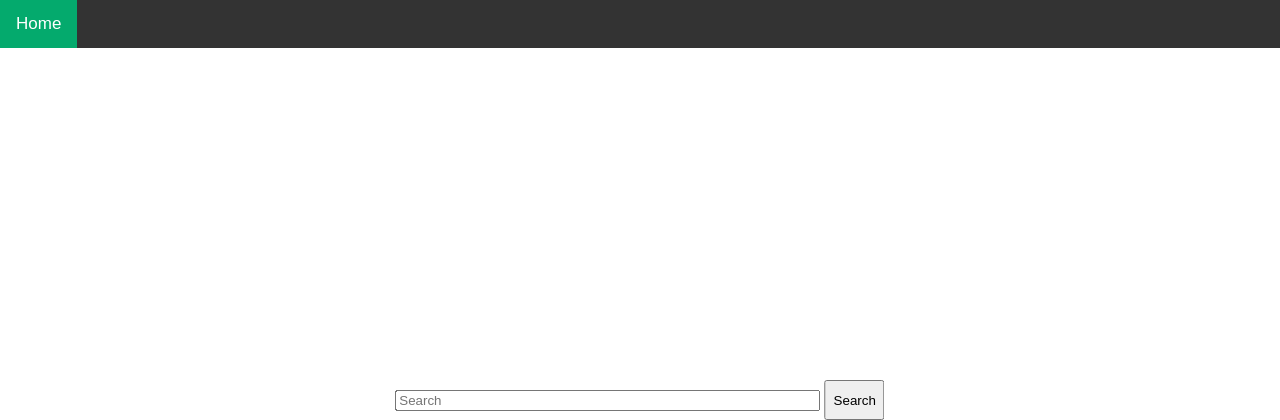
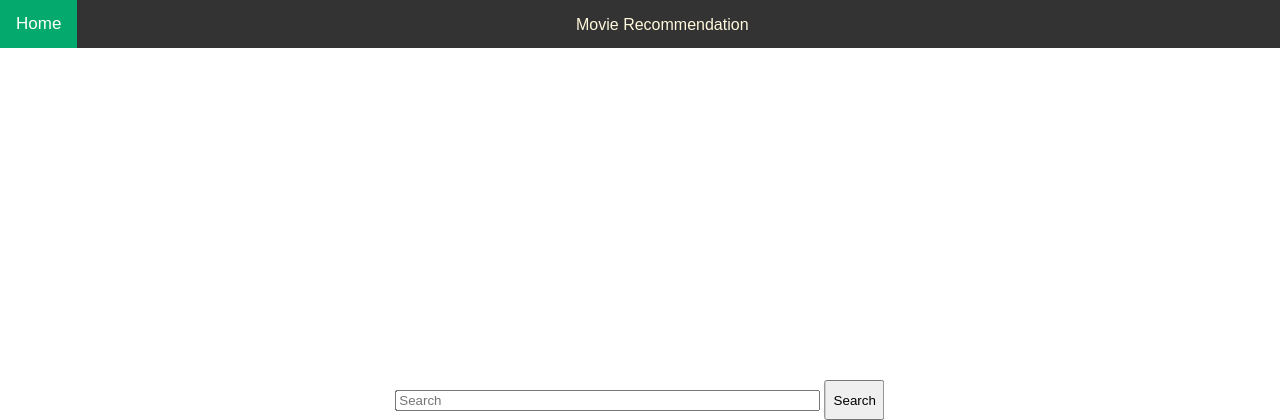
Before and after one commit to Thierno-IA/Moteur-de-Recommandation-, a Flask app: page / in a window 1280 px wide. Shown: the top 420 px of the page. Run offline with Flask 2, Linux system fonts and the light colour scheme; parts of the project's set-up code (start-up, migrations or seed data) failed here and were passed over.

Commit message:
initial commit

```diff
--- a/app.py
+++ b/app.py
@@ -98,4 +98,4 @@ def my_get():
 
 
 if __name__ == '__main__':
-    app.run(debug=False)
+    app.run(debug=True)
--- a/templates/index.html
+++ b/templates/index.html
@@ -24,12 +24,13 @@
           -ms-transform: translate(-50%, -50%);
           transform: translate(-50%, -50%);
         }
+        .whi{color: cornsilk;left:10px;left: 45%;position:absolute;}
   </style>
 {% endblock %}
 {% block body %}
 <div class="topnav">
   <a class="active" href="#">Home</a>
-
+  <p class="whi">Movie Recommendation</p>
 
 </div>
 <div class="center">
--- a/templates/recommendation.html
+++ b/templates/recommendation.html
@@ -15,7 +15,7 @@
             .column {flex: 33.33%;padding: 5px;}
             .forum{padding: 10px;}
             .button{height:40px;width:60px;}
-            .whi{color: cornsilk;left:10px;}
+            .whi{color: cornsilk;left:10px;left: 45%;position:absolute;}
 
         </style>
     </head>
```
